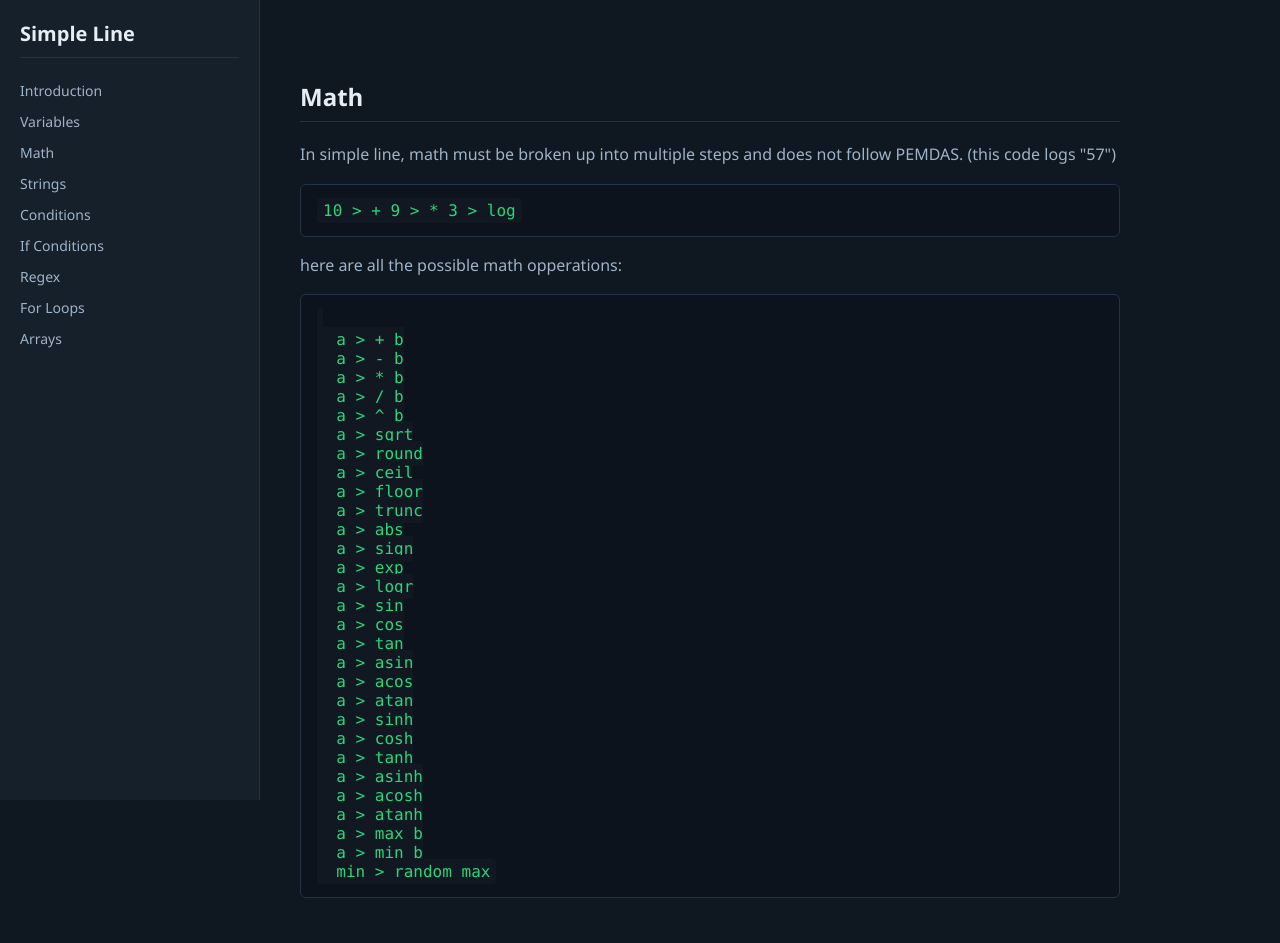
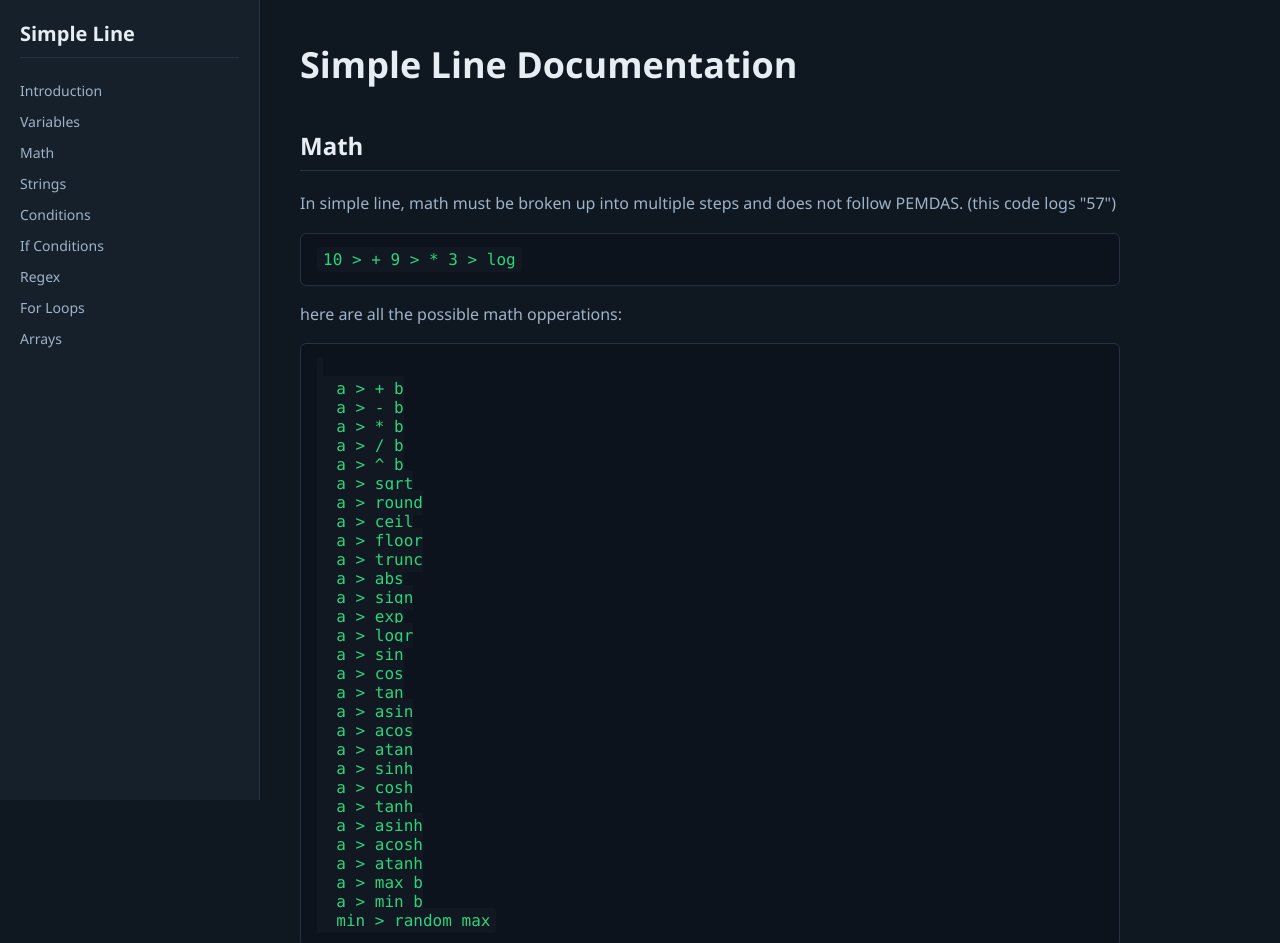
Before and after one commit to ecnryptionStudios/SimpleLine, a plain HTML site: page wiki/math.html in a window 1280 px wide. Shown: the top 943 px of the page. Drawn offline with Linux system fonts and the light colour scheme.

Commit message:
Update math.html

```diff
--- a/wiki/math.html
+++ b/wiki/math.html
@@ -121,6 +121,8 @@ footer {
 
 <main>
 
+<h1>Simple Line Documentation</h1>
+
 <h2>Math</h2>
 <p>
 In simple line, math must be broken up into multiple steps and does not follow PEMDAS. (this code logs "57")
```
